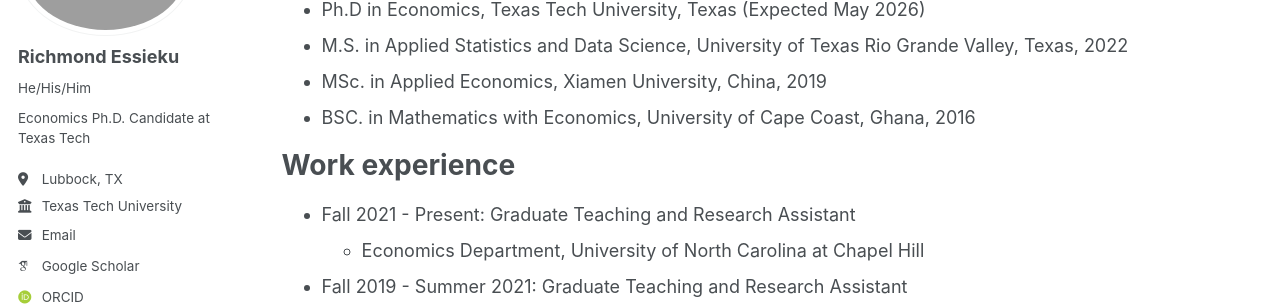
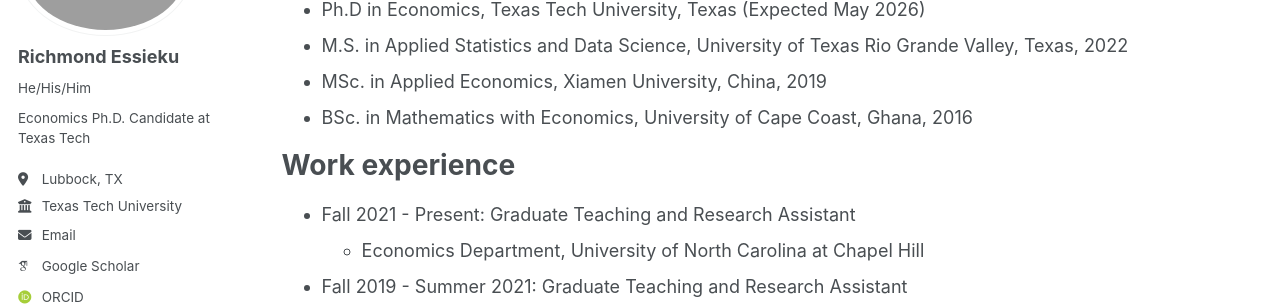
Before and after one commit to essieku/essieku.github.io, a Jekyll site: the page built from _pages/cv.md, in a window 1280 px wide and 900 px high. Shown: the part 204-510 px from the top of the window. Built offline with Jekyll 4.4.1, drawn with Linux system fonts in a browser that asks for light colours; some web fonts are replaced.

Commit message:
Update cv.md

```diff
--- a/_pages/cv.md
+++ b/_pages/cv.md
@@ -14,7 +14,7 @@ Education
 * Ph.D in Economics, Texas Tech University, Texas (Expected May 2026)
 * M.S. in Applied Statistics and Data Science, University of Texas Rio Grande Valley, Texas, 2022
 * MSc. in Applied Economics, Xiamen University, China, 2019
-* BSC. in Mathematics with Economics, University of Cape Coast, Ghana, 2016
+* BSc. in Mathematics with Economics, University of Cape Coast, Ghana, 2016
 
 Work experience
 ======
```
